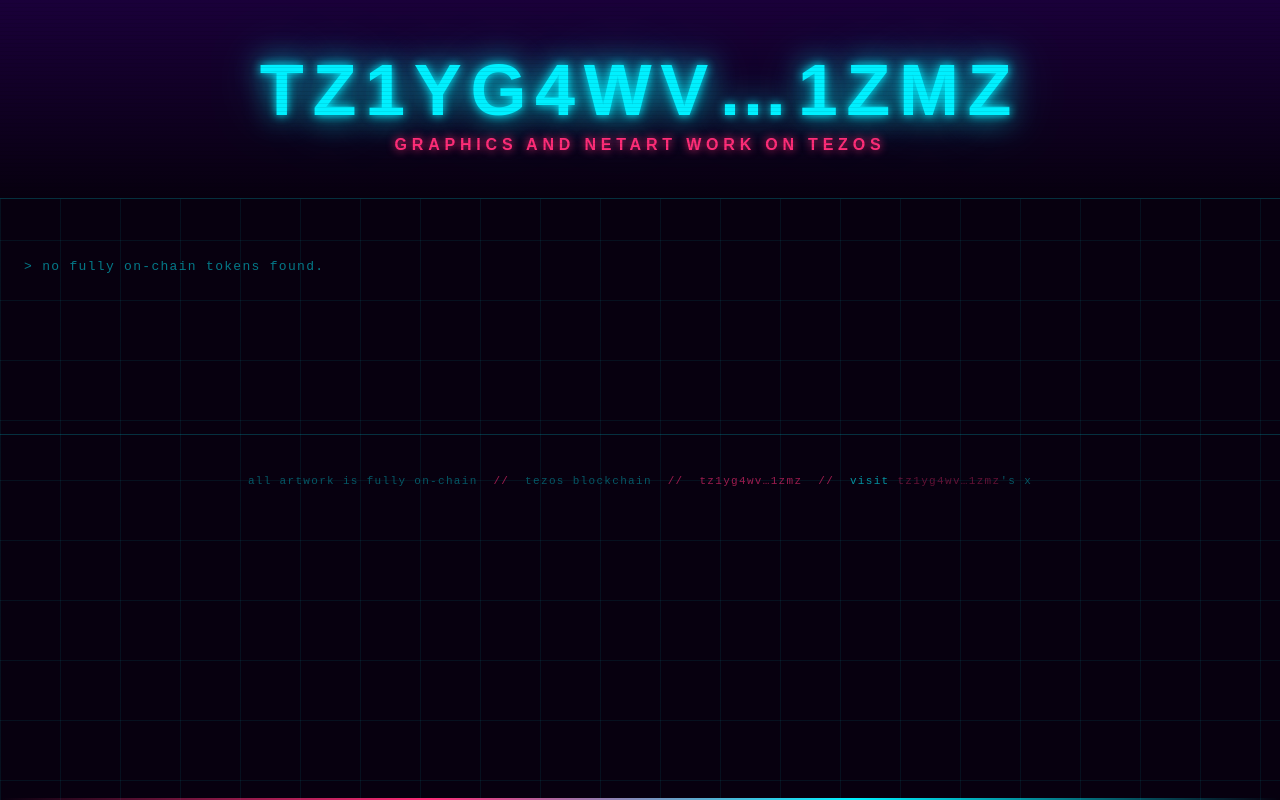
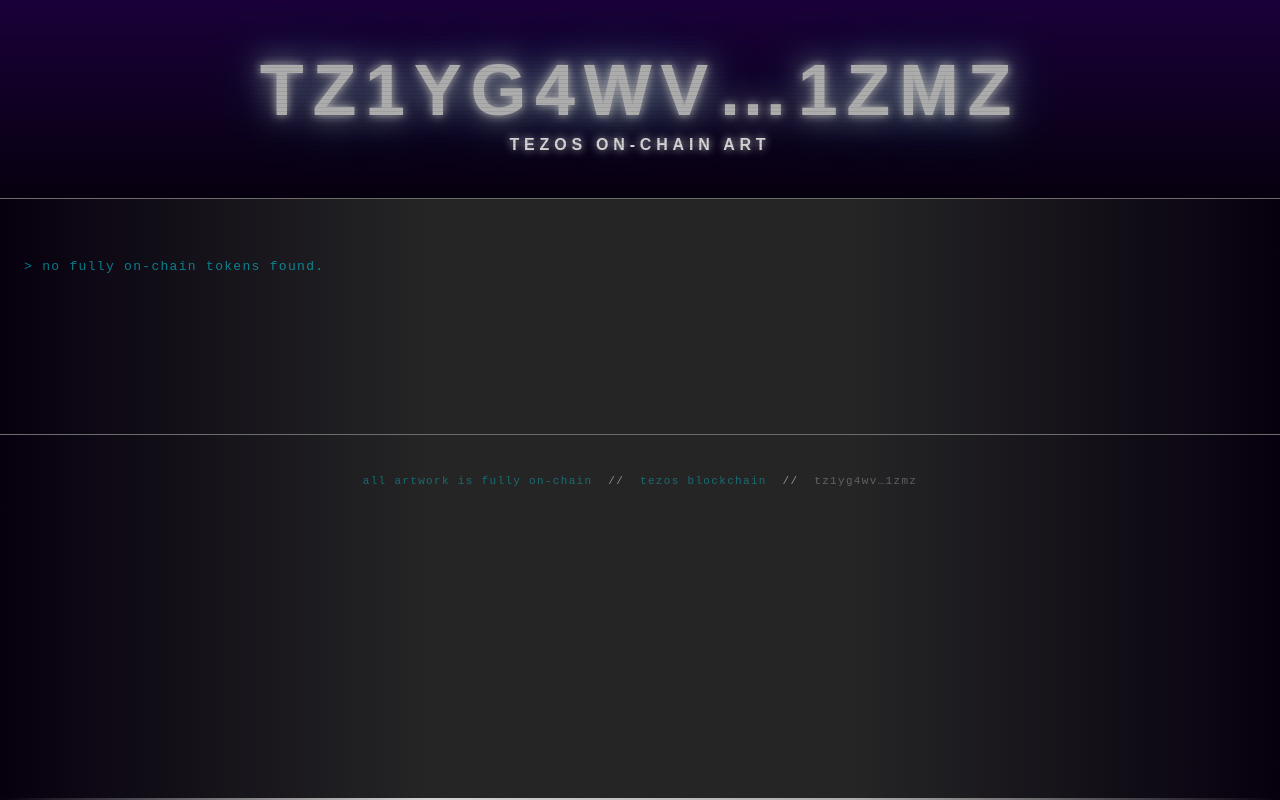
Before and after one commit to enterout/tezos-onchain-gallery, a plain HTML site: page index.html in a window 1280 px wide. Drawn offline with Linux system fonts and the light colour scheme; no server answers.

Commit message:
Update index.html
Configuración personalizada.

```diff
--- a/index.html
+++ b/index.html
@@ -49,13 +49,13 @@
        only need to edit values here to change the theme.
        ========================================================= */
     :root {
-      --neon-pink:    #ff2d78;  /* accent colour: card corners, section bar, tzkt buttons */
-      --neon-cyan:    #00f0ff;  /* primary colour: logo, card titles, borders, nav tabs    */
-      --neon-yellow:  #ffe600;  /* highlight colour: section labels, info panel labels     */
+      --neon-pink:    #d3d3d3;  /* accent colour: card corners, section bar, tzkt buttons */
+      --neon-cyan:    #acacac;  /* primary colour: logo, card titles, borders, nav tabs    */
+      --neon-yellow:  #e6f3fd;  /* highlight colour: section labels, info panel labels     */
       --dark-bg:      #07000f;  /* page background                                         */
-      --card-bg:      #0d0020;  /* card and info panel background                          */
-      --grid-line:    rgba(0,240,255,0.07);  /* background grid line colour                */
-      --border-dim:   rgba(0,240,255,0.2);   /* default border colour                      */
+      --card-bg:      #312f2b;  /* card and info panel background                          */
+      --grid-line:    rgb(37, 37, 38);  /* background grid line colour                */
+      --border-dim:   rgb(108, 108, 108);   /* default border colour                      */
       --border-bright:rgba(0,240,255,0.6);   /* zoom modal artwork border                  */
     }
     * { box-sizing: border-box; margin:0; padding:0; }
@@ -70,8 +70,7 @@
       content:'';
       position:fixed; inset:0; z-index:0;
       background:
-        repeating-linear-gradient(90deg,  var(--grid-line) 0,var(--grid-line) 1px,transparent 1px,transparent 60px),
-        repeating-linear-gradient(180deg, var(--grid-line) 0,var(--grid-line) 1px,transparent 1px,transparent 60px);
+        linear-gradient(90deg,transparent,var(--grid-line),var(--grid-line),transparent);;
       pointer-events:none;
     }
     body::after {
@@ -435,7 +434,7 @@
          The tagline below can be edited manually.
          ========================================================= -->
     <div class="header-logo" id="artist-name">&#8203;</div><!-- populated from wallet profile -->
-    <div class="header-sub">graphics and netart work on Tezos</div><!-- ← tagline -->
+    <div class="header-sub">Tezos on-chain Art</div><!-- ← tagline -->
   </header>
 
   <nav id="collection-nav"></nav>
@@ -449,9 +448,8 @@
        Replace "https://your-homepage-url.com" with your real URL.
        ========================================================= -->
   <footer class="footer">
-    all artwork is fully on-chain &nbsp;<span>//</span>&nbsp; tezos blockchain &nbsp;<span>//</span>&nbsp; <span id="footer-artist-name"></span><!-- populated from wallet profile -->
-    &nbsp;<span>//</span>&nbsp;
-    <a href="https://x.com/santiagoitzcoat" target="_blank" rel="noopener noreferrer" class="footer-link" id="footer-artist-link">visit <span id="footer-artist-link-name"></span></a>&apos;s x<!-- ← replace href with your homepage URL -->
+    all artwork is fully on-chain &nbsp;<span>//</span>&nbsp; tezos blockchain &nbsp;<span>//</span>&nbsp;
+    <a href="https://x.com/santiagoitzcoat" target="_blank" rel="noopener noreferrer" class="footer-link" id="footer-artist-link"><span id="footer-artist-name"></span></a><!-- ← replace href with your homepage URL -->
   </footer>
 
   <!-- Zoom modal -->
@@ -489,7 +487,7 @@
     // Add or remove KT1... addresses here to control which collections appear.
     // Example: "KT1AbCdEfGhIjKlMnOpQrStUvWxYz123456" — one per line, comma-separated.
     const EXCLUDED_CONTRACTS = new Set([
-      "ADDRESS OF COLLECTION TO EXCLUDE 1",
+      "KT1CB4MYiAViCuXWBU961x7LjQXGeA8SnQwt",
     ]);
 
     // =========================================================
@@ -912,7 +910,7 @@
       const lower = name.toLowerCase();
 
       // 1. Browser tab / page title
-      document.title = name + " — Fully On-Chain Tezos Art";
+      document.title = name + " — On-Chain Art";
 
       // 2. Header logo
       const logo = document.getElementById("artist-name");
```
